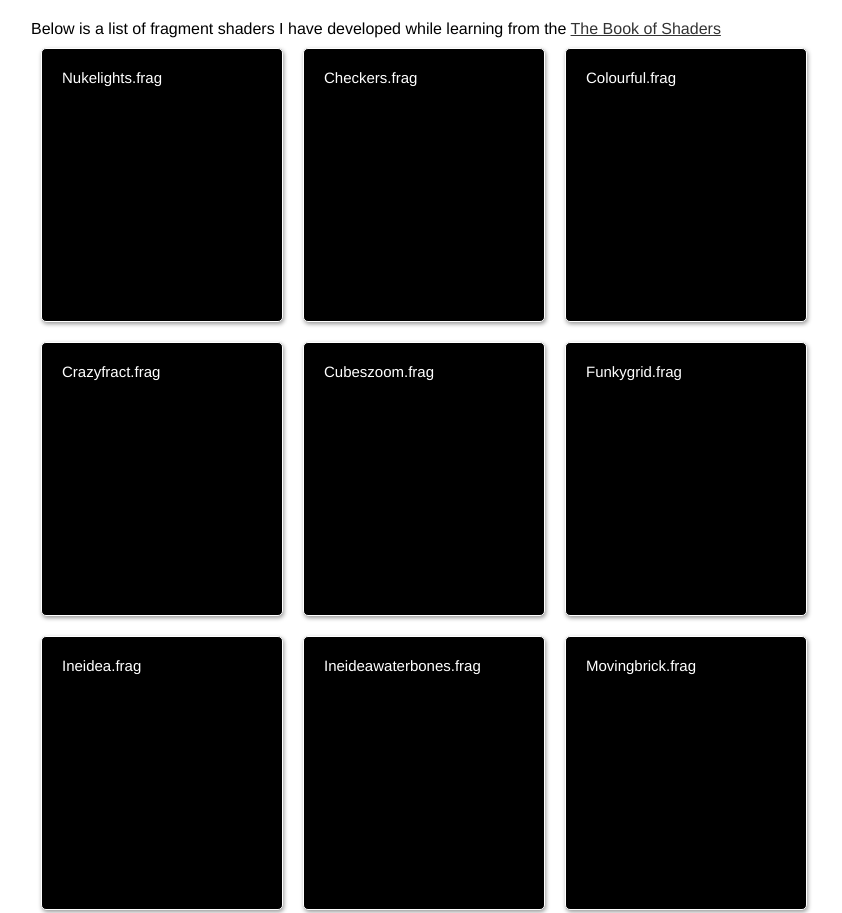
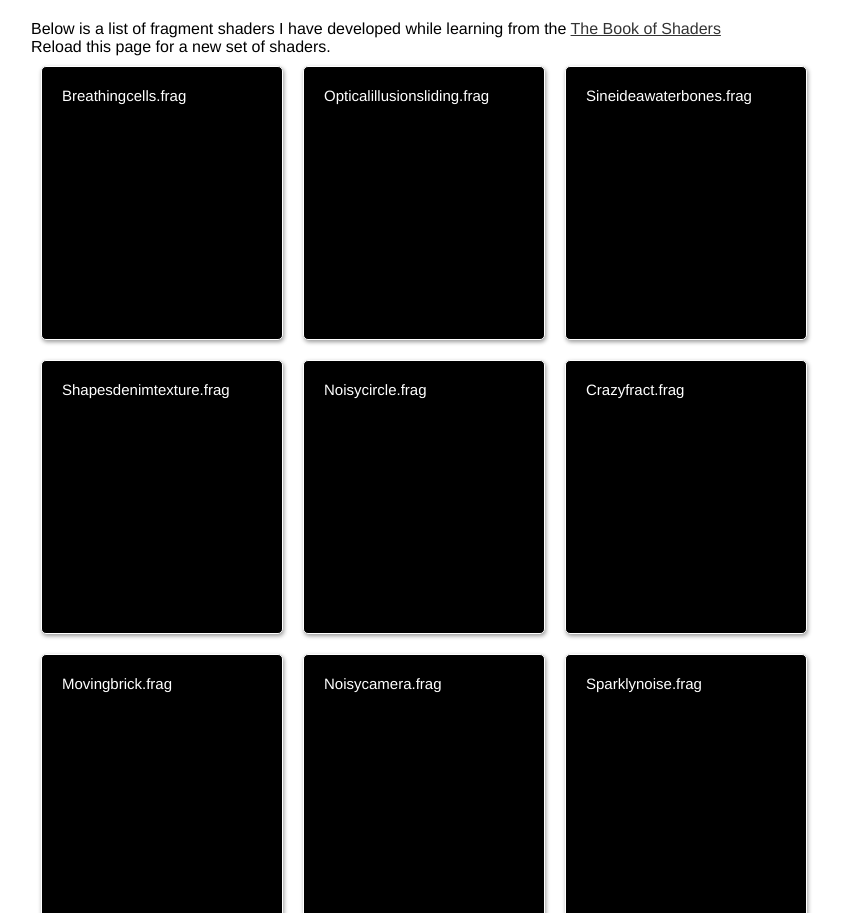
Before and after one commit to xanpj/xanpj.github.io, a plain HTML site: page index.html in a window 1280 px wide. Shown: the top 913 px of the page, without its empty margins (209-1051 px from the left). Drawn offline with Linux system fonts and the light colour scheme.

Commit message:
updated index

```diff
--- a/index.html
+++ b/index.html
@@ -68,54 +68,70 @@ a:hover {
 </style>
 <script>
 
+
 var url = "https://raw.githubusercontent.com/xanpj/shaderexamples/master/shaders/";
 var url_gt = "https://github.com/xanpj/shaderexamples/blob/master/shaders/";
 var frags = [
   "graphicnukelights.frag",
-  "graphicscheckers.frag",
-  "graphicscolourful.frag",
-  "graphicscrazyfract.frag",
-  "graphicscubeszoom.frag",
-  "graphicsfunkygrid.frag",
+  "graphiccheckers.frag",
+  "graphiccolourful.frag",
+  "graphiccrazyfract.frag",
+  "graphiccubeszoom.frag",
+  "graphicfunkygrid.frag",
   "graphicsineidea.frag",
   "graphicsineideawaterbones.frag",
-  "graphicsmovingbrick.frag",
-  "graphicsnoise2dflip.frag",
-  "graphicsnoisycircle.frag",
-  "graphicsshapesdenimtexture.frag",
-  "graphicsshapeswithnoiseanim.frag",
-  "graphicsspinningwheel.frag",
+  "graphicmovingbrick.frag",
+  "graphicnoise2dflip.frag",
+  "graphicnoisycircle.frag",
+  "graphicshapesdenimtexture.frag",
+  "graphicshapeswithnoiseanim.frag",
+  "graphicspinningwheel.frag",
   "graphicstilingrotation.frag",
-  "graphicswavy.frag",
-  "grapichsrandombarcode.frag",
-  "graphicscoloredtextures.frag",
-  "graphicsrandomnoisebars.frag",
-  "graphicscoloredoutlineboxes2.frag",
-  "graphicsshapesinnoise.frag",
-  "graphicsopticalillusionsliding.frag",
-  "graphicsbreathingcells.frag",
-  "graphicsbarcodesvert.frag",
-  "graphicsnoisycamera.frag",
-  "graphicscellflow.frag",
+  "graphicwavy.frag",
+  "graphicrandombarcode.frag",
+  "graphiccoloredtextures.frag",
+  "graphiccoloredoutlineboxes2.frag",
+  "graphicshapesinnoise.frag",
+  "graphicopticalillusionsliding.frag",
+  "graphicbreathingcells.frag",
+  "graphicbarcodesvert.frag",
+  "graphicnoisycamera.frag",
+  //"graphiccellflow.frag",
   "graphicnoisyoutlinesquare.frag",
   "graphicpointwaves.frag",
   "graphicscanninglines.frag",
   "graphicmovingpartylight.frag",
   "graphicexplodingcircle.frag",
-  "graphiccircleoflights.frag",
   "graphicpulsatinggrid.frag",
   "graphicnoisesintexture.frag",
   "graphicrgbcityview.frag",
   "graphicsparklynoise.frag",
-  "graphiccellswithborders.frag",
-  "graphiccellsfilledwithnoise.frag",
-  "graphiccellsappearingbwfull.frag",
-  "graphiccellscentralanimfromcells.frag",
-  "graphiccellsnoiseframe.frag",
-  "graphiccellsraysoneangle.frag",
-  "graphiccellsnoisyfloor.frag",
-  "graphicfbmnoisewarp.frag"
+  //"graphiccellsappearingbwfull.frag",
+  //"graphiccellscentralanimfromcells.frag",
+  //"graphiccellsnoiseframe.frag",
+  //"graphiccellsraysoneangle.frag",
+  //"graphiccellsnoisyfloor.frag",
 ];
+
+var fragsInView = 3;
+
+
+let oldFragsInView = 0;
+window.offset = 0;
+
+/*window.addEventListener('scroll', function (event) {
+    var doc = document.documentElement;
+    var left = (window.pageXOffset || doc.scrollLeft) - (doc.clientLeft || 0);
+    var top = (window.pageYOffset || doc.scrollTop)  - (doc.clientTop || 0);
+
+    fragsInView = Math.floor(top / 10);
+    if(oldFragsInView !== fragsInView){
+        oldFragsInView = fragsInView
+        window.renderShaderBoxes();
+        console.log("fragsInView" + fragsInView);
+    }
+}, false);*/
+
 
 /*
 var l3 = [];
@@ -127,9 +143,10 @@ for(let i = 0;i < Array.from(elms).length;i++) {l2.push(Array.from(elms)[i].text
 String.prototype.capitalize = function() {
   return this.charAt(0).toUpperCase() + this.slice(1)
 }
-String.prototype.trimGraphics = function() {
-  return this.replace(/^(graphics|graphic)/, "")
+String.prototype.trimgraphic = function() {
+  return this.replace(/^(graphic)/, "")
 }
+
 
 </script>
 
@@ -139,6 +156,8 @@ String.prototype.trimGraphics = function() {
  <div id="wrapper">
 
    <span>Below is a list of fragment shaders I have developed while learning from the <a class="reallink" href="https://thebookofshaders.com/">The Book of Shaders</a></span>
+   <br />
+   <span>Reload this page for a new set of shaders.</span>
 
    <div id="shader-container" class="flex-container apple-box">
    </div>
@@ -146,15 +165,34 @@ String.prototype.trimGraphics = function() {
 </div>
 
 <script>
-  for(let i = 0;i < frags.length;i++){
-    let frag = frags[i];
-    document.getElementById('shader-container').innerHTML += "<div class='shader-box'><a target='_blank' href="+url_gt+frag+">"+
-    "<div class='title'>"+frag.trimGraphics().capitalize()+"</div>"+
-    "<div>"+
-      "<canvas class='glslCanvas' data-fragment-url="+url+frag+" width='200%' height='200%'></canvas>"+
-    "</div></a>"+
-  "</div>";
+  function renderShaderBoxes(numInView){
+    var html = "";
+    var displayedIndexes = [];
+    let shaderIndex;
+    for(let i = 0;i < numInView;i++){
+      do {
+         shaderIndex = Math.round(Math.random() * (frags.length-1));
+      }
+      while(displayedIndexes.indexOf(shaderIndex) > -1)
+      displayedIndexes.push(shaderIndex);
+      console.log(shaderIndex);
+      let frag = frags[shaderIndex];
+      let fragurl = url+frag;
+      let inView = displayedIndexes.indexOf(i) !== -1;
+      if(document.getElementById('shader-container') !== null){
+        let fragCanvas = (true) ? "<canvas class='glslCanvas' data-fragment-url="+fragurl+" width='200%' height='200%'></canvas>" : "<div height='200px' width='200px'>Loading</div>";
+        html += "<div class='shader-box'><a target='_blank' href="+url_gt+frag+">"+
+        "<div class='title'>"+frag.trimgraphic().capitalize()+"</div>"+
+        "<div>"+fragCanvas+
+        "</div></a>"+
+      "</div>";
+    }
   };
+  document.getElementById('shader-container').innerHTML = html;
+}
+renderShaderBoxes(15);
+/*window.setInterval(function() {window.offset = window.offset+1; renderShaderBoxes(++window.offset)}, 3000);*/
+
 </script>
 
  </body>
```
